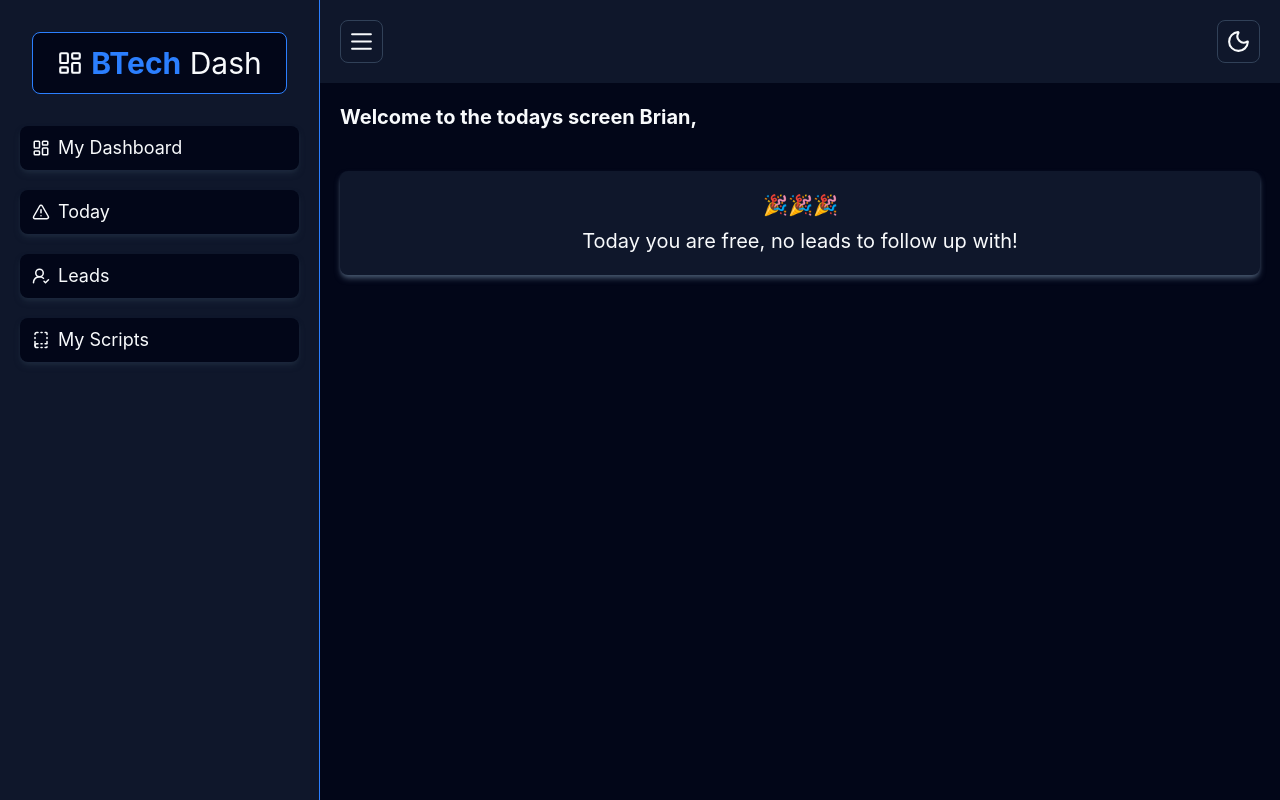
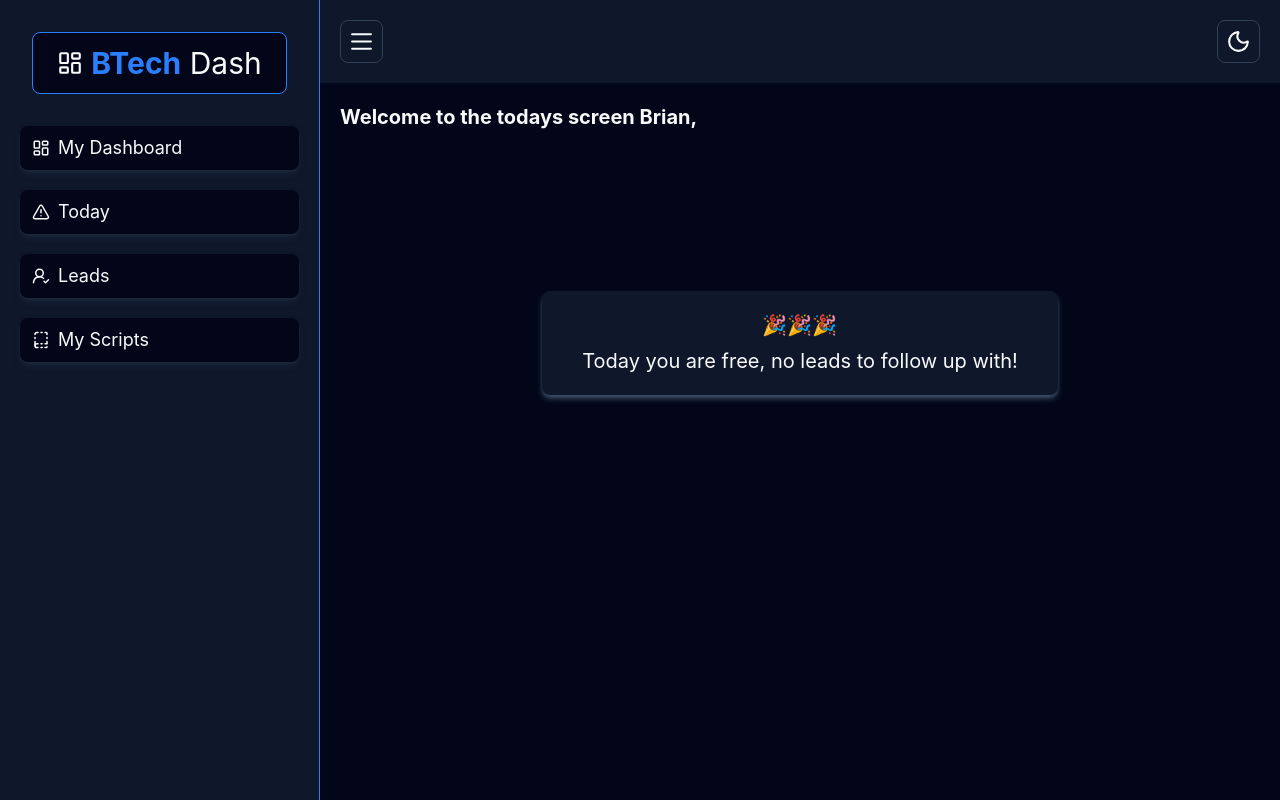
Before and after one commit to Brian9975/BTech-Dashboard, a React (Vite) app: page /today in a window 1280 px wide. Built offline with nearby package versions, Linux system fonts and the light colour scheme.

Commit message:
dded padding to the empy state message in todays screen and made it part of the flex item

```diff
--- a/src/pages/Today.tsx
+++ b/src/pages/Today.tsx
@@ -22,6 +22,8 @@ export default function Today() {
   return (
     <div>
       <h1 className="font-bold text-xl">Welcome to the todays screen Brian,</h1>
+
+     <div className={"flex justify-center my-30"}>
 {isLoading ? <div><h1>Loading...</h1></div> : flaggedLeads.length === 0 ?  <div className="bg-slate-900 rounded-lg py-5 px-10 text-xl flex flex-col items-center justify-center gap-2  shadow-md my-10 shadow-slate-600">
             🎉🎉🎉
             <span>Today you are free, no leads to follow up with!</span>
@@ -49,7 +51,7 @@ export default function Today() {
           ))}
         </div>
       </main>}
-
+</div>
       {/* Confirmation To Update Modal */}
       {leadToUpdate && (
         <div className="inset-0 bg-black/50 z-50 fixed flex justify-center items-center">
```
